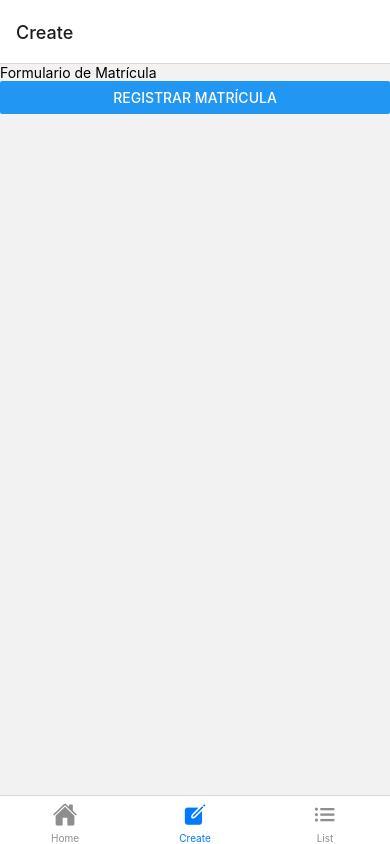
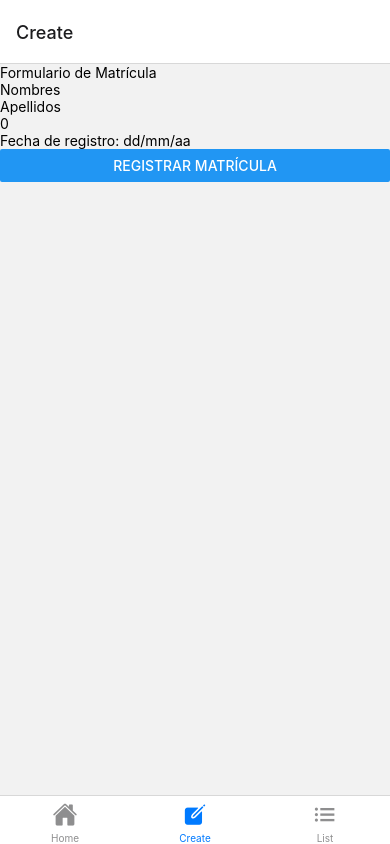
Before and after one commit to begazo-ticona-jesus/Lab-3, a React Native app in the folder appRegistro/: screen /Create in a window 390 px wide. Built offline with nearby package versions, Linux system fonts and the light colour scheme.

Commit message:
formulario

```diff
--- a/appRegistro/package.json
+++ b/appRegistro/package.json
@@ -19,7 +19,8 @@
     "react-dom": "18.2.0",
     "react-native": "0.72.5",
     "react-native-datepicker": "^1.7.2",
-    "react-native-web": "~0.19.6"
+    "react-native-web": "~0.19.6",
+    "@react-native-community/datetimepicker": "7.2.0"
   },
   "devDependencies": {
     "@babel/core": "^7.20.0"
--- a/appRegistro/screens/matriculaFormScreen.js
+++ b/appRegistro/screens/matriculaFormScreen.js
@@ -1,12 +1,97 @@
-import React from 'react';
-import { View, Text, Button } from 'react-native';
+import React, { useState } from 'react';
+import { View, Text, TextInput, Button, Pressable, Platform } from 'react-native';
+import DateTimePicker from '@react-native-community/datetimepicker';
 
 export default function MatriculaForm() {
+    const [date, setDate] = useState(new Date());
+    const [showPicker, setShowPicker] = useState(false);
+    const [matriculado, setMatriculado] = useState({
+        nombres: "",
+        apellidos: "",
+        cui: 0,
+        curso: "",
+        regular: false,
+        fechaRegistro: "",
+    });
 
+    const {
+        nombres,
+        apellidos,
+        cui,
+        curso,
+        regular,
+        fechaRegistro,
+    } = matriculado;
+
+    const toggleDatepicker = () => {
+        setShowPicker(!showPicker)
+    };
+    const onChange = ({ type }, selectedDate) => {
+        if (type == "set") {
+            const currentDate = selectedDate;
+            setDate(currentDate);
+            if (Platform.OS === "android") {
+
+                setMatriculado({
+                    ...matriculado,
+                    fechaRegistro: currentDate.toDateString(),
+                });
+                setShowPicker(false);
+            }
+        }
+        else {
+            toggleDatepicker();
+        }
+    }
+
+    const handledForm = (event) => {
+        const { name, value } = event.target;
+        setMatriculado({
+            ...matriculado,
+            [name]: value,
+        });
+    };
     return (
         <View>
             <Text>Formulario de Matrícula</Text>
-            <Button title="Registrar Matrícula" onPress={() => { /* Implementar la lógica de registro */ }} />
+            <TextInput
+                placeholder="Nombres"
+                value={nombres}
+                onChangeText={handledForm}
+            />
+            <TextInput
+                placeholder="Apellidos"
+                value={apellidos}
+                onChangeText={handledForm}
+            />
+            <TextInput
+                name="fecha_registro"
+                placeholder="CUI"
+                keyboardType="numeric"
+                value={cui}
+                onChangeText={handledForm}
+            />
+            <View style={{ flexDirection: 'row' }}>
+                <Text>Fecha de registro: </Text>
+                {showPicker && (
+                    <DateTimePicker
+                        mode='date'
+                        display='spinner'
+                        value={date}
+                        onChange={onChange}
+                    />
+                )}
+                <Pressable onPress={toggleDatepicker}>
+                    <TextInput
+                        placeholder="dd/mm/aa"
+                        value={fechaRegistro}
+                        onChangeText={handledForm}
+                        editable={false}
+                    />
+                </Pressable>
+
+            </View>
+            <Button title="Registrar Matrícula" onPress={() => { }} />
         </View>
     );
 }
```
Also changed, not shown: appRegistro/app.json (line endings or trailing spaces), 1 other file (tests, documents, lock files or other folders).
